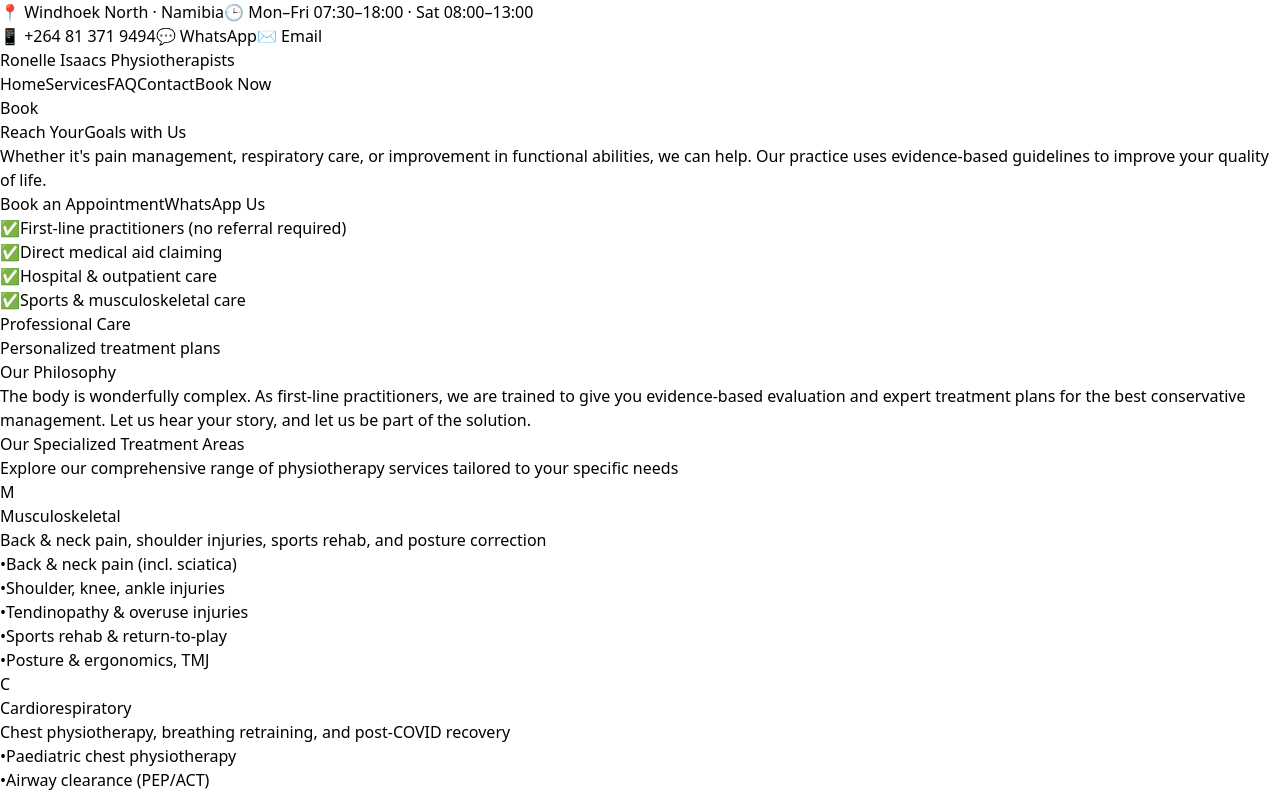
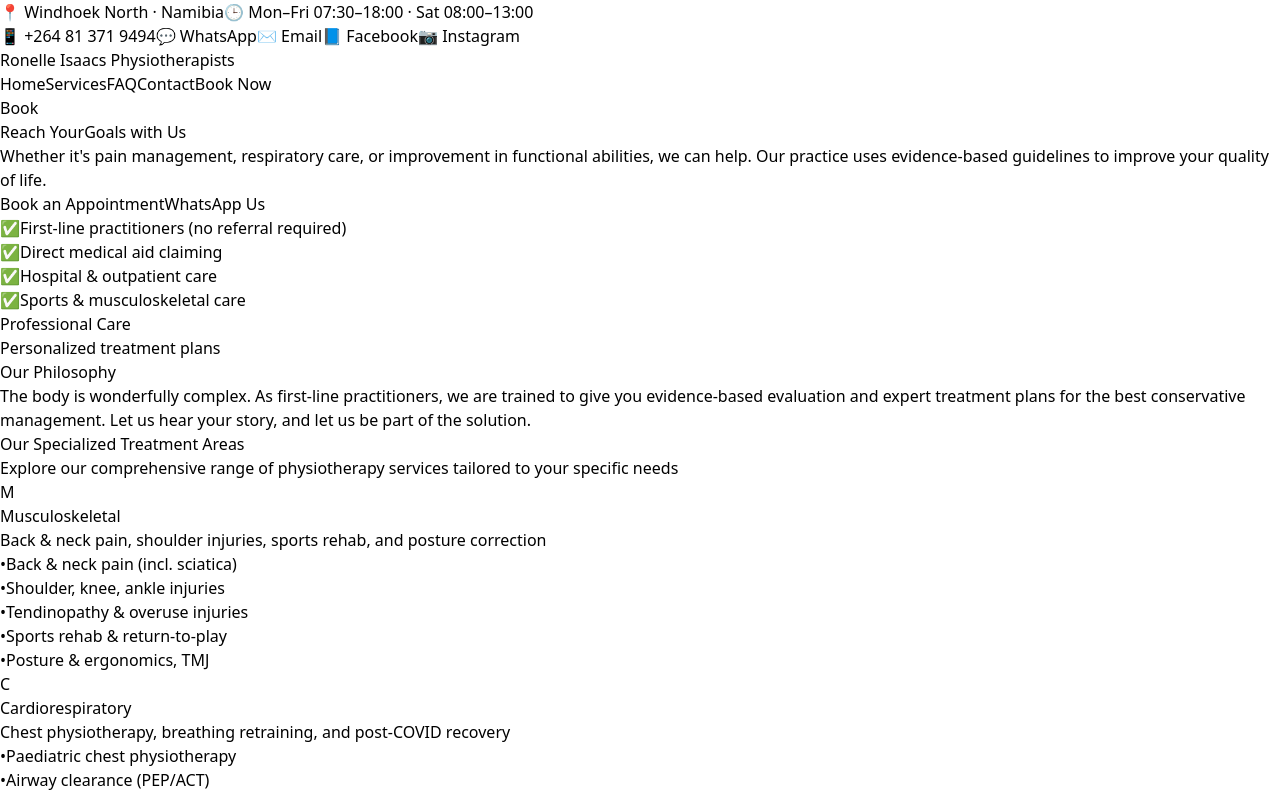
Before and after one commit to Amakanza/91physiowebsite, a React (Vite) app: page / in a window 1280 px wide. Shown: the top 796 px of the page. Built offline with nearby package versions, Linux system fonts and the light colour scheme.

Commit message:
Update App.jsx

```diff
--- a/src/App.jsx
+++ b/src/App.jsx
@@ -77,6 +77,22 @@
               💬 WhatsApp
             </a>
             <a href="mailto:reception91@iway.na" className="hover:text-emerald-300 transition-colors">✉️ Email</a>
+            <a
+              href="https://www.facebook.com/profile.php?id=100057088824283&mibextid=sCpJLy"
+              target="_blank"
+              rel="noopener noreferrer"
+              className="hover:text-emerald-300 transition-colors"
+            >
+              📘 Facebook
+            </a>
+            <a
+              href="https://www.instagram.com/91physio_ronelle_isaacs_physio?utm_source=ig_web_button_share_sheet&igsh=ZDNlZDc0MzIxNw=="
+              target="_blank"
+              rel="noopener noreferrer"
+              className="hover:text-emerald-300 transition-colors"
+            >
+              📷 Instagram
+            </a>
           </div>
         </div>
       </div>
@@ -460,6 +476,34 @@
                     <span className="text-emerald-600">✉️</span>
                     <div>Email: reception91@iway.na</div>
                   </div>
+
+                  <div className="flex items-center gap-3">
+                    <span className="text-emerald-600">📘</span>
+                    <div>
+                      <a
+                        href="https://www.facebook.com/profile.php?id=100057088824283&mibextid=sCpJLy"
+                        target="_blank"
+                        rel="noopener noreferrer"
+                        className="text-emerald-600 hover:text-emerald-700 font-medium transition-colors"
+                      >
+                        Follow us on Facebook
+                      </a>
+                    </div>
+                  </div>
+
+                  <div className="flex items-center gap-3">
+                    <span className="text-emerald-600">📷</span>
+                    <div>
+                      <a
+                        href="https://www.instagram.com/91physio_ronelle_isaacs_physio?utm_source=ig_web_button_share_sheet&igsh=ZDNlZDc0MzIxNw=="
+                        target="_blank"
+                        rel="noopener noreferrer"
+                        className="text-emerald-600 hover:text-emerald-700 font-medium transition-colors"
+                      >
+                        Follow us on Instagram
+                      </a>
+                    </div>
+                  </div>
                 </div>
 
                 <div className="mt-8 p-6 bg-emerald-50 rounded-xl border border-emerald-200">
@@ -505,6 +549,25 @@
                 >
                   📱 Call Mobile
                 </a>
+
+                <div className="flex gap-2">
+                  <a
+                    href="https://www.facebook.com/profile.php?id=100057088824283&mibextid=sCpJLy"
+                    target="_blank"
+                    rel="noopener noreferrer"
+                    className="flex-1 border border-slate-300 text-slate-600 rounded-lg px-4 py-3 font-medium text-center hover:bg-slate-50 transition-colors text-sm"
+                  >
+                    📘 Facebook
+                  </a>
+                  <a
+                    href="https://www.instagram.com/91physio_ronelle_isaacs_physio?utm_source=ig_web_button_share_sheet&igsh=ZDNlZDc0MzIxNw=="
+                    target="_blank"
+                    rel="noopener noreferrer"
+                    className="flex-1 border border-slate-300 text-slate-600 rounded-lg px-4 py-3 font-medium text-center hover:bg-slate-50 transition-colors text-sm"
+                  >
+                    📷 Instagram
+                  </a>
+                </div>
               </div>
 
               <p className="mt-4 text-xs text-slate-500 text-center">
@@ -537,6 +600,20 @@
                 className="hover:text-emerald-400 transition-colors">
                 💬 WhatsApp
               </a>
+              <a
+                href="https://www.facebook.com/profile.php?id=100057088824283&mibextid=sCpJLy"
+                target="_blank"
+                rel="noopener noreferrer"
+                className="hover:text-emerald-400 transition-colors">
+                📘 Facebook
+              </a>
+              <a
+                href="https://www.instagram.com/91physio_ronelle_isaacs_physio?utm_source=ig_web_button_share_sheet&igsh=ZDNlZDc0MzIxNw=="
+                target="_blank"
+                rel="noopener noreferrer"
+                className="hover:text-emerald-400 transition-colors">
+                📷 Instagram
+              </a>
             </div>
           </div>
 
```
